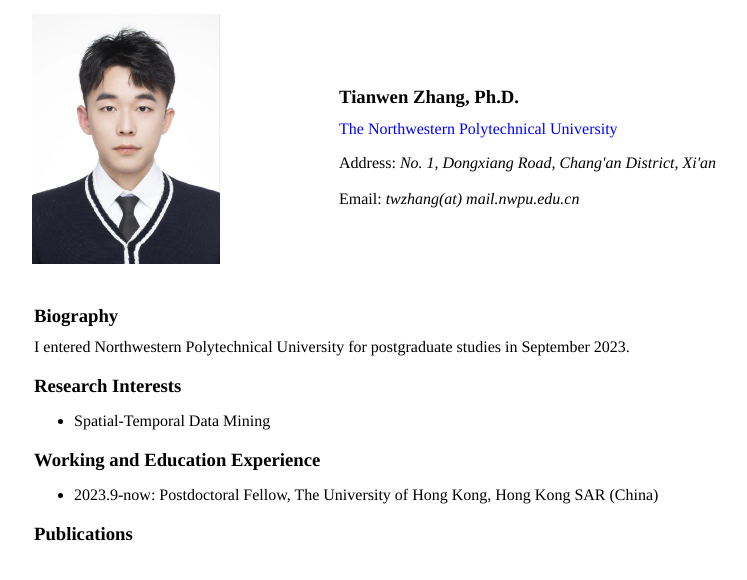
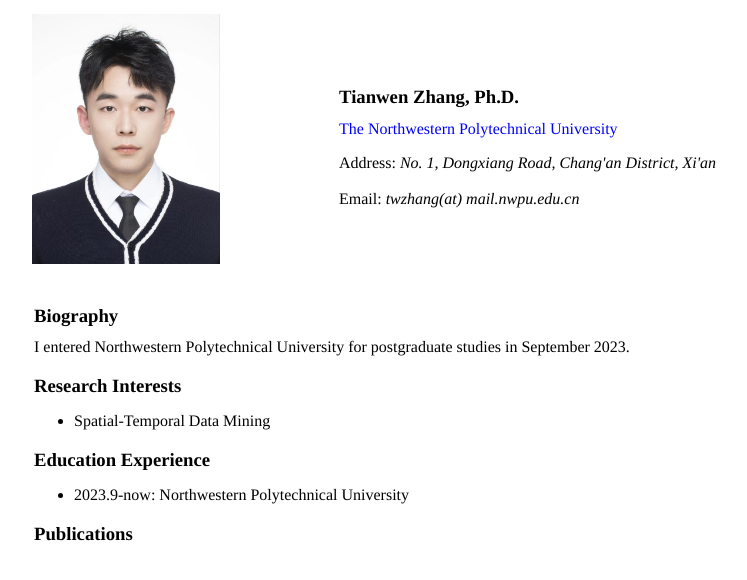
Before and after one commit to tianwenzhang1/tianwenzhang.github.io, a plain HTML site: page index.html in a window 1280 px wide. Shown: the whole page, without its empty margins (199-946 px from the left). Drawn offline with Linux system fonts and the light colour scheme.

Commit message:
Update index.html

```diff
--- a/index.html
+++ b/index.html
@@ -1,6 +1,6 @@
 <html><head><meta http-equiv="Content-Type" content="text/html; charset=UTF-8">
 <meta name="keywords" content="tianwen zhang">
-<link rel="stylesheet" type="text/css">
+<link rel="stylesheet" href="./index.css">
 <style type="text/css" media="screen">
 		body {font-family:Times, Serif;}
 		ul {margin:0;}
@@ -63,10 +63,10 @@ I entered Northwestern Polytechnical University for postgraduate studies in Sept
 
 
 
-<h3>Working and Education Experience</h3>
+<h3>Education Experience</h3>
 <div class="content" style="line-height:150%">
 <ul>
-	<li>2023.9-now: Postdoctoral Fellow, The University of Hong Kong, Hong Kong SAR (China)</li>
+	<li>2023.9-now: Northwestern Polytechnical University</li>
 </ul>
 </div>
 
```
